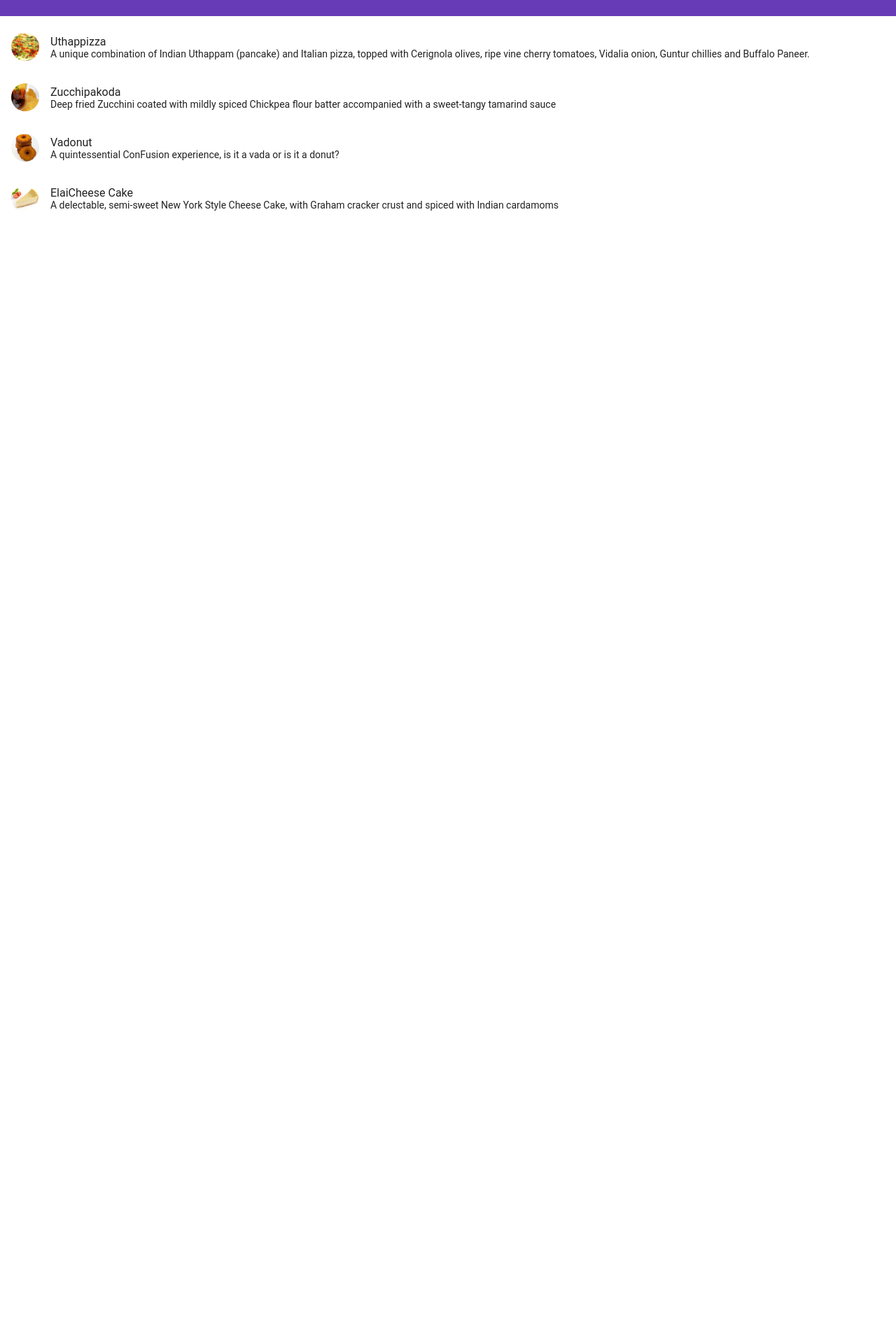
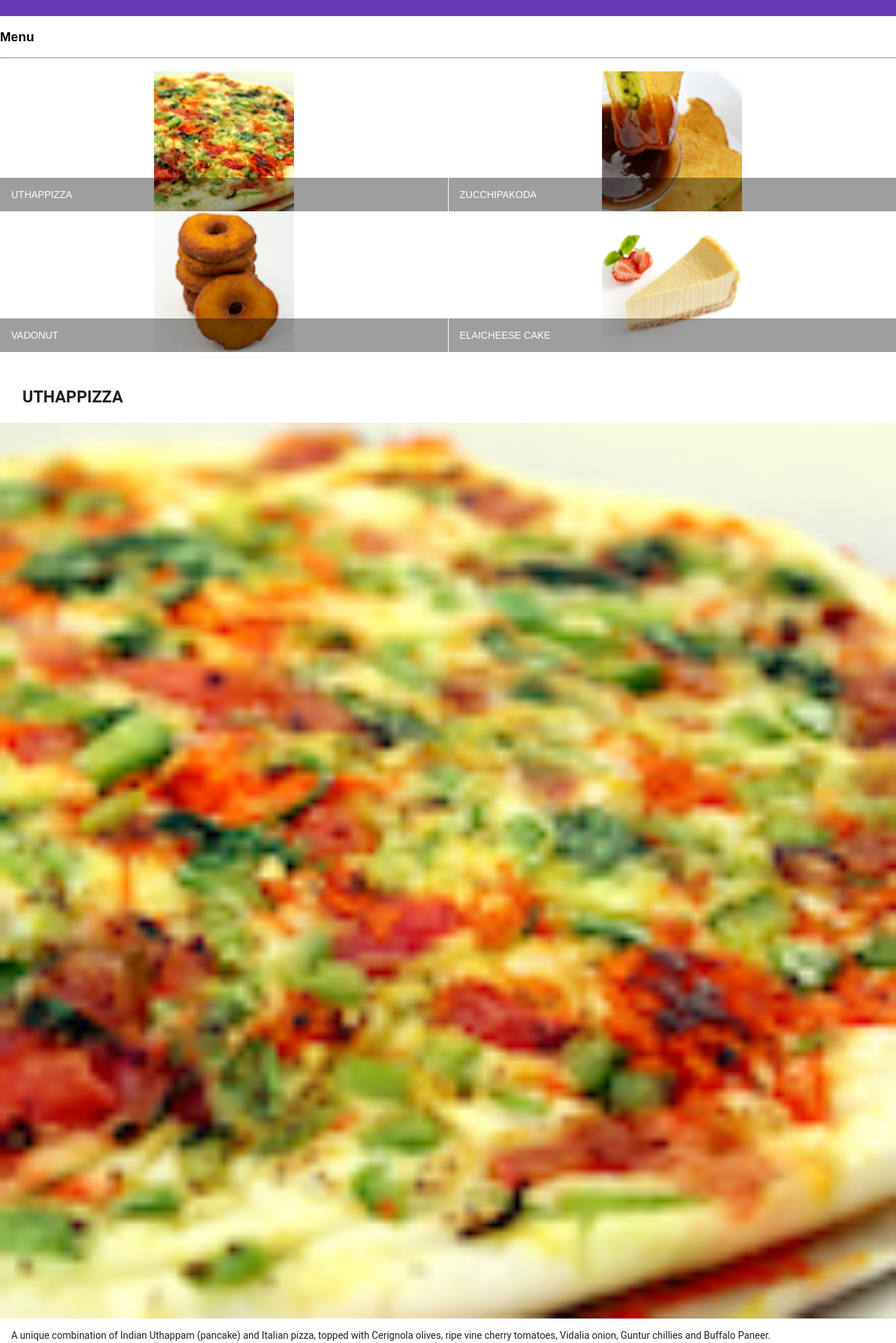
Before and after one commit to harshkr101/angular-sample-app, an Angular app: page / in a window 1280 px wide. Shown: the part 41-1960 px from the top of the page at 70% size. Before the commit the page ends 800 px from the top, so only its background shows below. Built offline with nearby package versions, Linux system fonts and the light colour scheme.

Commit message:
Improved menu

```diff
--- a/src/app/menu/menu.component.html
+++ b/src/app/menu/menu.component.html
@@ -1,11 +1,39 @@
 <div class="container" fxLayout="column" fxLayoutGap="10px">
-    <mat-list fxFlex>
-        <mat-list-item *ngFor="let dish of dishes" >
-            <img matListAvatar src="{{dish.image}}" alt="{{dish.name}}">
-            <h1 matLine>{{dish.name}}</h1>
-            <p matLine>
-                <span>{{dish.description}}</span>
-            </p>
-        </mat-list-item>
-    </mat-list>
+    <div fxFlex>
+        <div>
+            <h3>Menu</h3>
+            <hr>
+        </div>
+    </div>
+
+    <div fxFlex>
+            <mat-grid-list cols="2" rowHeight="200px" >
+                    <mat-grid-tile *ngFor="let dish of dishes" >
+                        <img height="200px" src="{{dish.image}}" alt="{{dish.name}}">
+                        <mat-grid-tile-footer>
+                            <h1>{{dish.name | uppercase}}</h1>
+                        </mat-grid-tile-footer>
+
+                    </mat-grid-tile>
+                </mat-grid-list>
+    </div>
+
+    <div fxFlex *ngIf="selectedDish">
+        <mat-card>
+            <mat-card-header>
+                <mat-card-title>
+                    <h3>{{selectedDish.name | uppercase}}</h3>
+                </mat-card-title>
+            </mat-card-header>
+            <img mat-card-image src="{{selectedDish.image}}" alt="{{selectedDish.name}}">
+            <mat-card-content>
+                <p>{{selectedDish.description}}</p>
+            </mat-card-content>
+            <mat-card-actions>
+                <button mat-button>LIKE</button>
+                <button mat-button>SHARE</button>
+            </mat-card-actions>
+        </mat-card>
+    </div>
+
 </div>
--- a/src/app/menu/menu.component.ts
+++ b/src/app/menu/menu.component.ts
@@ -1,14 +1,7 @@
 import { Component, OnInit } from '@angular/core';
 import { Dish } from '../shared/dish';
 
-@Component({
-  selector: 'app-menu',
-  templateUrl: './menu.component.html',
-  styleUrls: ['./menu.component.scss']
-})
-export class MenuComponent implements OnInit {
-
-  dishes: Dish[] = [
+const DISHES: Dish[]= [
   {
     id: '0',
     name: 'Uthappizza',
@@ -17,7 +10,6 @@
     featured: true,
     label: 'Hot',
     price: '4.99',
-      // tslint:disable-next-line:max-line-length
     description: 'A unique combination of Indian Uthappam (pancake) and Italian pizza, topped with Cerignola olives, ripe vine cherry tomatoes, Vidalia onion, Guntur chillies and Buffalo Paneer.'
   },
   {
@@ -52,6 +44,17 @@
   }
  ];
 
+ @Component({
+  selector: 'app-menu',
+  templateUrl: './menu.component.html',
+  styleUrls: ['./menu.component.scss']
+})
+
+export class MenuComponent implements OnInit {
+
+  dishes = DISHES;
+  selectedDish = DISHES[0];
+
   constructor() { }
 
   ngOnInit() {
```
Also changed, not shown: src/app/app.module.ts (+7 -1 lines). Lines whose indentation alone changed are shown as unchanged.
